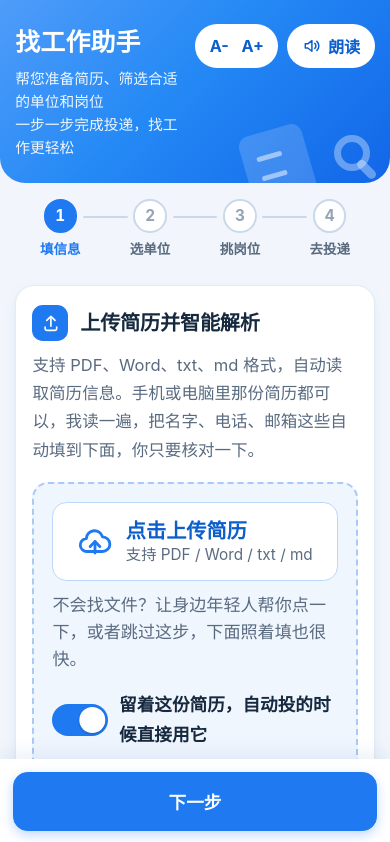
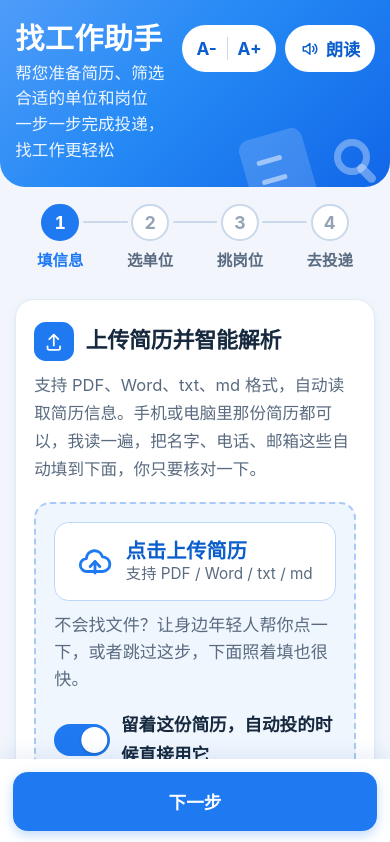
Before and after one commit to heyiyi7410/aijobs, a Vue app in the folder frontend/: page / in a window 390 px wide. Shown: the top 842 px of the page. Built offline with nearby package versions, Linux system fonts and the light colour scheme.

Commit message:
UI: 放大手机端字号和触控尺寸

```diff
--- a/frontend/src/style.css
+++ b/frontend/src/style.css
@@ -209,6 +209,20 @@ button,
   width: 1.1rem;
   height: 1.1rem;
   flex: none;
+}
+.font-switch {
+  gap: 0.55rem;
+  min-width: 5.6rem;
+  justify-content: center;
+}
+.font-switch i {
+  width: 1px;
+  height: 1.25rem;
+  background: #cbd8e8;
+  display: block;
+}
+.font-switch span {
+  line-height: 1;
 }
 /* hero 右下角的装饰：一张纸 + 放大镜（纯 CSS 画，纯装饰） */
 .hero-doc {
@@ -1014,18 +1028,24 @@ textarea.input {
    单列、贴边、触控目标不缩水 */
 @media (max-width: 480px) {
   .topbar-in {
-    padding: 1.15rem 0.85rem 1.3rem;
+    padding: 1.2rem 0.85rem 1.35rem;
   }
   .topbar h1 {
-    font-size: 1.38rem;
+    font-size: 1.62rem;
+    line-height: 1.15;
   }
   .topbar .sub {
-    font-size: 0.82rem;
+    font-size: 0.92rem;
+    line-height: 1.55;
   }
   .btn-hero {
-    min-height: 2.45rem;
+    min-height: 2.6rem;
     padding: 0 0.8rem;
-    font-size: 0.9rem;
+    font-size: 0.96rem;
+  }
+  .font-switch {
+    min-width: 5.25rem;
+    padding-inline: 0.7rem;
   }
   .hero-doc {
     width: 3.6rem;
@@ -1048,13 +1068,14 @@ textarea.input {
     margin-top: 0.9rem;
   }
   .stepbar .s {
-    font-size: 0.75rem;
-    gap: 0.3rem;
+    font-size: 0.86rem;
+    gap: 0.38rem;
+    font-weight: 650;
   }
   .stepbar .s .n {
-    width: 1.85rem;
-    height: 1.85rem;
-    font-size: 0.85rem;
+    width: 2.1rem;
+    height: 2.1rem;
+    font-size: 0.98rem;
   }
   .stepbar .s:not(:last-child)::after {
     top: 0.95rem;
@@ -1062,30 +1083,39 @@ textarea.input {
     right: calc(-50% + 1.25rem);
   }
   .card {
-    padding: 1.05rem 0.9rem;
+    padding: 1.2rem 1rem;
   }
   .card-title {
-    font-size: 1.12rem;
+    font-size: 1.22rem;
+    line-height: 1.35;
+  }
+  .card-title .soft {
+    font-size: 0.9rem;
+  }
+  .card-hint,
+  .muted {
+    font-size: 0.92rem;
   }
   .tile {
-    width: 2rem;
-    height: 2rem;
-    border-radius: 0.6rem;
+    width: 2.2rem;
+    height: 2.2rem;
+    border-radius: 0.65rem;
   }
   .tile svg {
-    width: 1.1rem;
-    height: 1.1rem;
+    width: 1.2rem;
+    height: 1.2rem;
   }
   .btn-big {
     min-height: 4rem;
     font-size: 1.2rem;
   }
   .job {
-    padding: 0.9rem 0.75rem;
-    gap: 0.7rem;
+    padding: 1rem 0.85rem;
+    gap: 0.75rem;
   }
   .job-title {
-    font-size: 1.05rem;
+    font-size: 1.15rem;
+    line-height: 1.35;
   }
   .job-score {
     min-width: 4.2rem;
```
